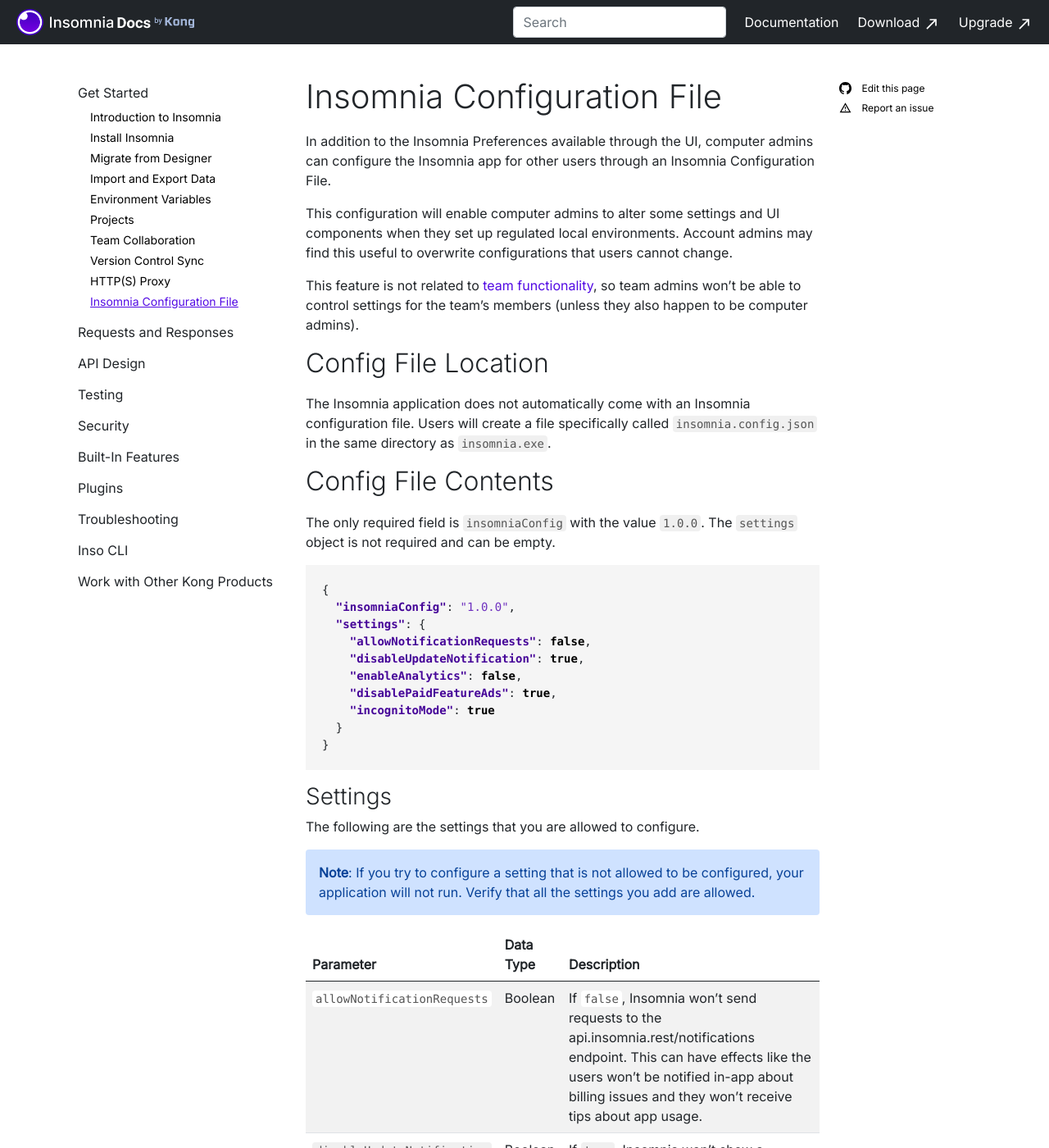
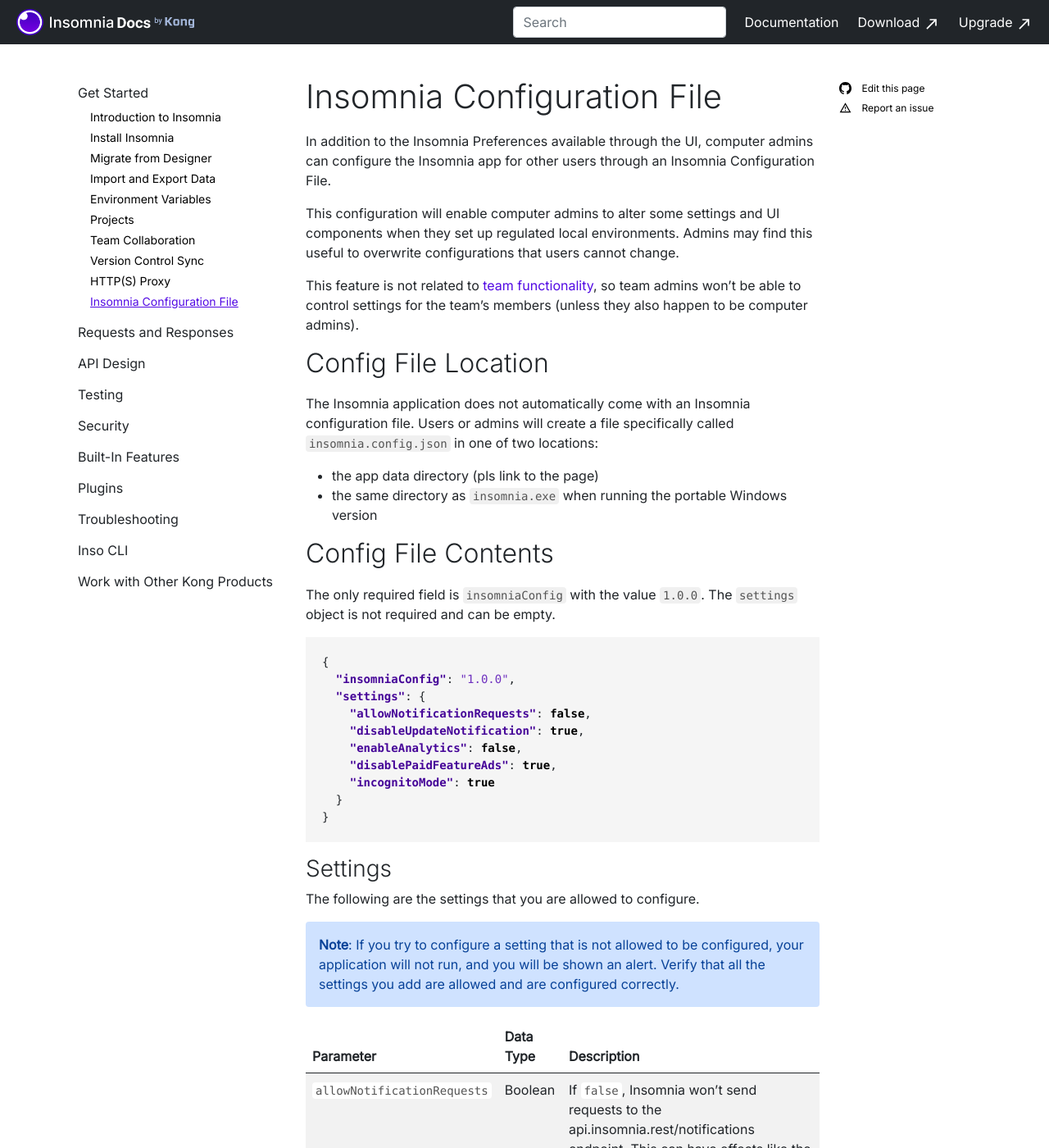
Before and after one commit to Kong/insomnia-docs, a Jekyll site: the page built from docs/insomnia/insomnia-config-file.md, in a window 1280 px wide and 1400 px high. Shown: the whole window at 82% size. Built offline with Jekyll 4.4.1, drawn with Linux system fonts in a browser that asks for light colours; comment, search, counter and statistics services are not loaded; some of the changed text lies outside the part shown.

Commit message:
Apply suggestions from code review
Co-authored-by: Opender Singh <opender.singh@konghq.com>

```diff
--- a/docs/insomnia/insomnia-config-file.md
+++ b/docs/insomnia/insomnia-config-file.md
@@ -7,13 +7,15 @@
 
 In addition to the Insomnia Preferences available through the UI, computer admins can configure the Insomnia app for other users through an Insomnia Configuration File.
 
-This configuration will enable computer admins to alter some settings and UI components when they set up regulated local environments. Account admins may find this useful to overwrite configurations that users cannot change.
+This configuration will enable computer admins to alter some settings and UI components when they set up regulated local environments. Admins may find this useful to overwrite configurations that users cannot change.
 
 This feature is not related to [team functionality](/insomnia/team-collaboration), so team admins won't be able to control settings for the team's members (unless they also happen to be computer admins).
 
 ## Config File Location
 
-The Insomnia application does not automatically come with an Insomnia configuration file. Users will create a file specifically called `insomnia.config.json` in the same directory as `insomnia.exe`.
+The Insomnia application does not automatically come with an Insomnia configuration file. Users or admins will create a file specifically called `insomnia.config.json` in one of two locations:
+- the app data directory (pls link to the page)
+- the same directory as `insomnia.exe` when running the portable Windows version
 
 ## Config File Contents
 
@@ -37,7 +39,7 @@
 The following are the settings that you are allowed to configure.
 
 {:.alert .alert-primary}
-**Note**: If you try to configure a setting that is not allowed to be configured, your application will not run. Verify that all the settings you add are allowed.
+**Note**: If you try to configure a setting that is not allowed to be configured, your application will not run, and you will be shown an alert. Verify that all the settings you add are allowed and are configured correctly.
 
 {:.table .table-striped}
 Parameter | Data Type | Description
```
Also changed, not shown: other parts of docs/insomnia/insomnia-config-file.md (+1 -1 lines).
